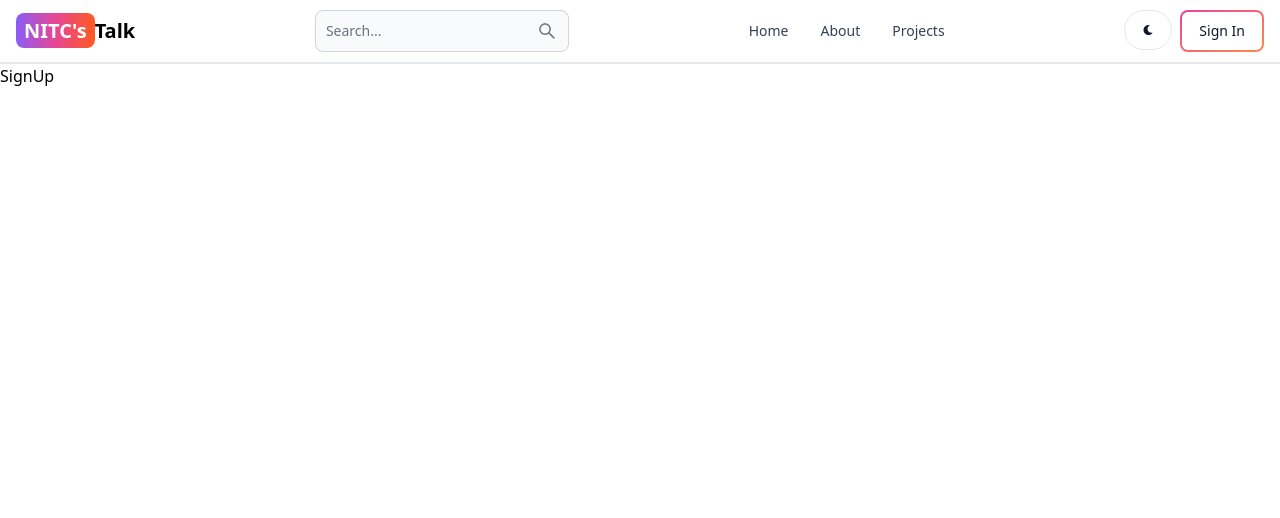
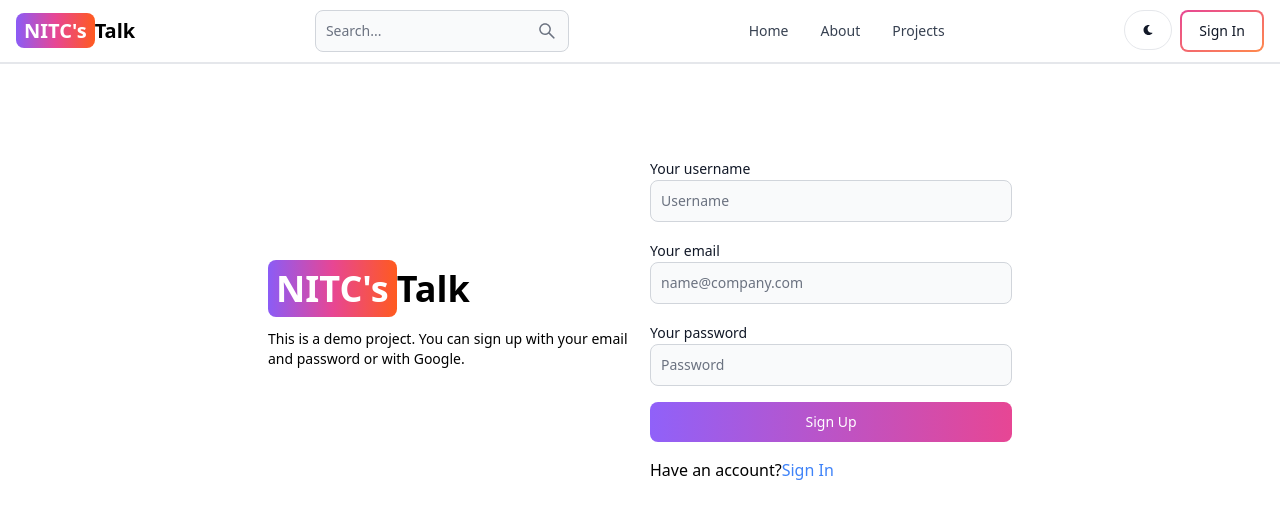
Before and after one commit to kkoushik5669/NITCBLOGapp, a React (Vite) app in the folder client/: page /sign-up in a window 1280 px wide. Shown: the top 518 px of the page. Built offline with nearby package versions, Linux system fonts and the light colour scheme.

Commit message:
create sign-up page UI

```diff
--- a/client/src/pages/SignUp.jsx
+++ b/client/src/pages/SignUp.jsx
@@ -1,7 +1,51 @@
+import {Link } from 'react-router-dom';
+import {TextInput,Label,Button} from 'flowbite-react';
 export default function SignUp(){
     return (
-        <h1>
-            SignUp
-        </h1>
+        <div className="min-h-screen mt-20">
+            <div className='flex p-3 max-w-3xl mx-auto flex-col md:flex-row md:items-center gap-5'>
+            <div className="flex-1">
+            <Link to="/" className='whitespace-nowrap font-bold dark:text-white text-4xl'>
+                <span className='px-2 py-1 bg-gradient-to-r from-violet-500 via-pink-500 to-orange-500 rounded-lg text-white'>NITC's</span>
+                Talk
+            </Link>
+            <p className='text-sm mt-5'>
+                This is a demo project. You can sign up with your email and
+                password
+                or with Google.
+            </p>
+            </div>
+            <div className="flex-1">
+                <form className='flex flex-col gap-4'>
+                    <div className="">
+                        <Label value="Your username"/>
+                            <TextInput type="text" placeholder='Username' id='username'/>
+
+                    </div>
+                    <div className="">
+                        <Label value="Your email"/>
+                            <TextInput type="text" placeholder='name@company.com' id='email'/>
+
+                    </div>
+                    <div className="">
+                        <Label value="Your password"/>
+                            <TextInput type="text" placeholder='Password' id='Password'/>
+
+                    </div>
+                    <Button gradientDuoTone='purpleToPink' type='submit'>
+                        Sign Up
+                    </Button>
+                    <div>
+                        <span>Have an account?</span>
+                          <Link to='/sign-in' className='text-blue-500'>
+                            Sign In
+                          </Link>
+                    </div>
+                </form>
+            </div>
+
+            </div>
+
+        </div>
     )
 }
```
Also changed, not shown: 1 other file (tests, documents, lock files or other folders).
